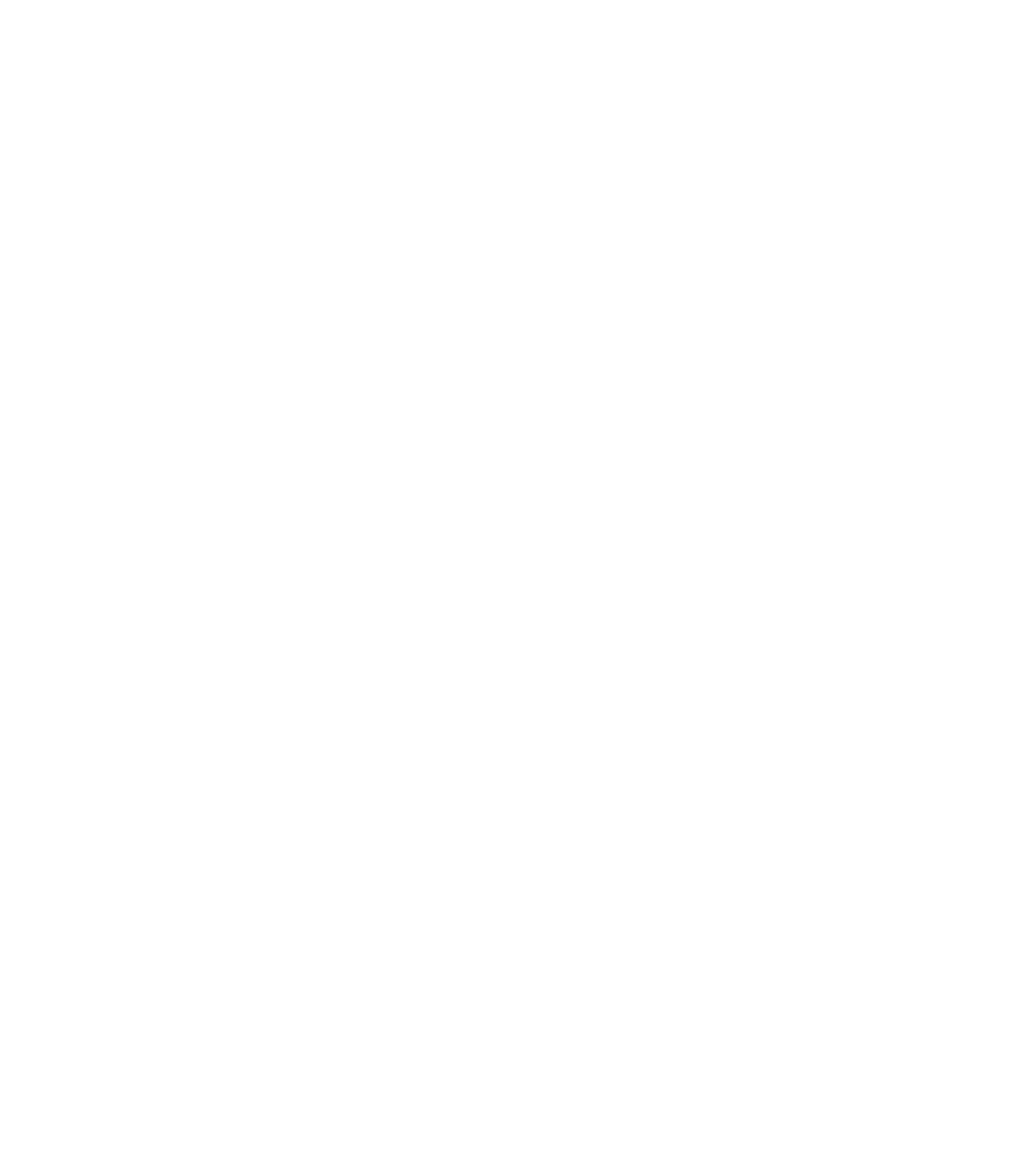
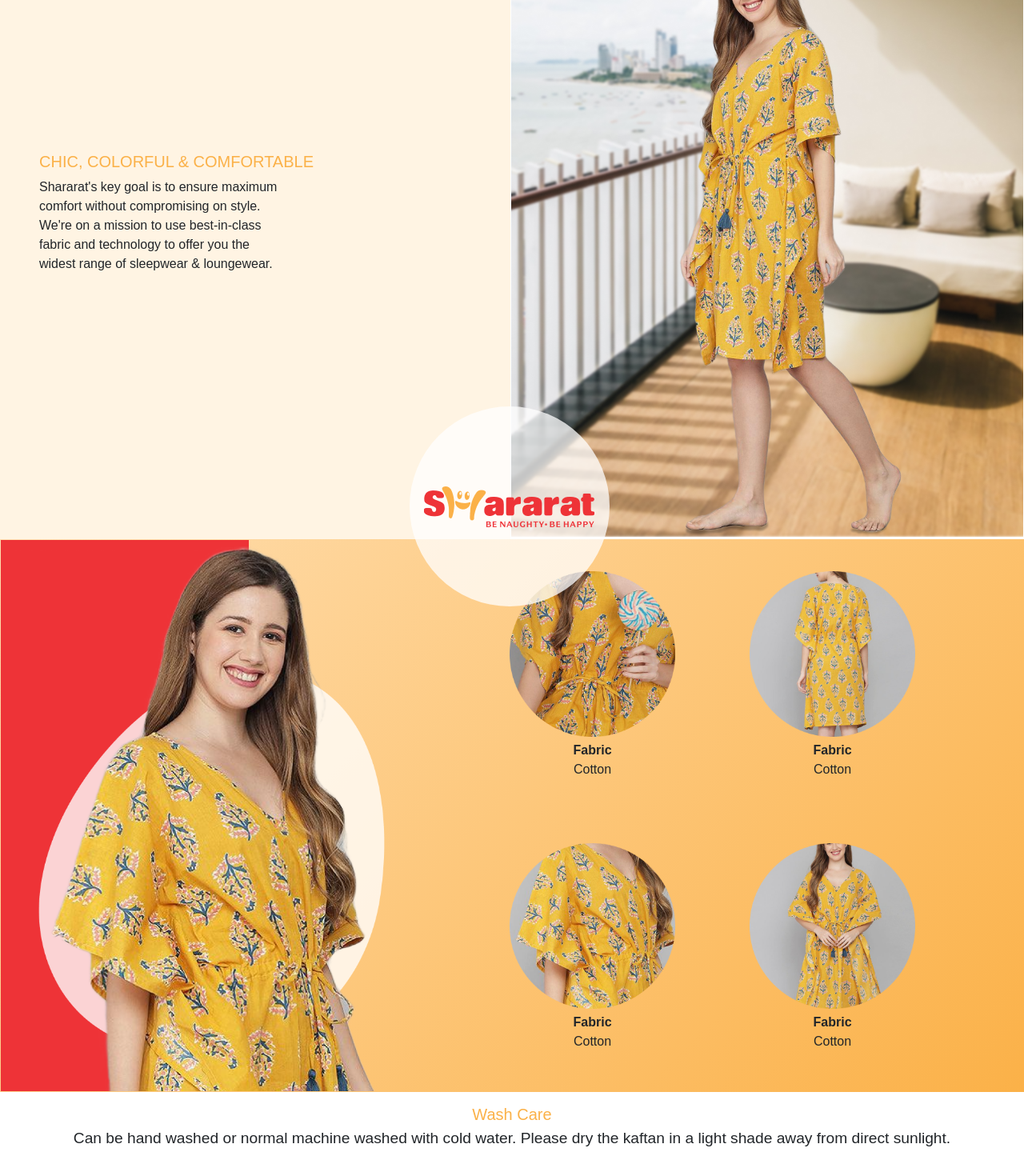
Before and after one commit to rba1aji/InterviewAssignment, a React (Create React App) app: page / in a window 1280 px wide. Shown: the part 2532-4002 px from the top of the page at 80% size. Before the commit the page ends 2406 px from the top, so only its background shows below. Built offline with nearby package versions, Linux system fonts and the light colour scheme.

Commit message:
done fully figma-1 for desktop

```diff
--- a/src/App.css
+++ b/src/App.css
@@ -50,10 +50,36 @@
   padding: 2.75vw;
 }
 
-.bold-gold p{
+.bold-gold {
   color: #FBB148;
 }
 
 /* .page2row2 img {
   width: '28vw';
 } */
+
+.page3middle {
+
+  background: rgba(255, 255, 255, 0.75);
+  position: absolute;
+  border-radius:50%;
+   width: 250px;
+  height: 250.42px;
+  left:40%;
+  top:380%;
+}
+
+.page3middle img{
+  position: absolute;
+  top:40%;
+  left:7%;
+}
+
+.page5table img{
+  padding:2%;
+  width: 90%;
+}
+
+.page5table td{
+  padding:5%;
+}
--- a/src/App.js
+++ b/src/App.js
@@ -3,6 +3,9 @@
 import React from 'react';
 import Page2 from './pages/page2';
 import Page3 from './pages/Page3';
+import Page4 from './pages/Page4';
+import Page5 from './pages/page5';
+
 
 function App() {
   return (
@@ -10,6 +13,8 @@
       <Page1 />
       <Page2 />
       <Page3/>
+      <Page4/>
+      <Page5/>
     </div>
   );
 }
--- /dev/null
+++ b/src/pages/Page4.js
@@ -0,0 +1,22 @@
+import React from "react";
+import logo1 from '../assets/logo1.png';
+import img8 from '../assets/img8.png';
+
+export default function Page4() {
+    return (
+        <div>
+            <table style={{ height: '100vh', width: '100vw' }}>
+                <tr>
+                    <td style={{ width: '50vw', background: '#FFF4E3' }}>
+                        <div className="ps-5">
+                            <h4 className="bold-gold h5">CHIC, COLORFUL & COMFORTABLE</h4>
+                            <p style={{ paddingRight: '48%' }}>Shararat's key goal is to ensure maximum comfort without compromising on style. We're on a mission to use best-in-class fabric and technology to offer you the widest range of sleepwear & loungewear.</p>
+                        </div>
+                    </td>
+                    <span className="page3middle"><img  className='' src={logo1}/></span>
+                    <td><img style={{ width: '50vw' }} src={img8} /></td>
+                </tr>
+            </table>
+        </div>
+    );
+}
--- /dev/null
+++ b/src/pages/page5.js
@@ -0,0 +1,48 @@
+import React from "react";
+import img9 from '../assets/img9.png'
+import img10 from '../assets/img10.png'
+import img11 from '../assets/img11.png'
+import img12 from '../assets/img12.png'
+import img14 from '../assets/img14.png'
+
+export default function Page5() {
+    return (
+        <div><table style={{
+            background: 'linear-gradient(135deg, #FFDEAF 0%, #FBB148 100%)',
+            width: '100vw', height: '85vh'
+        }}>
+            <tr>
+                <td >
+                    <img style={{ width: '40vw' }} src={img9} />
+                </td>
+                <td stye={{ width: '60vw' }}>
+                    <table className="page5table">
+                        <tr className="text-center">
+                            <td><img src={img10} />
+                                <p><b>Fabric</b><br />Cotton</p>
+                            </td>
+                            <td><img src={img14} />
+                                <p><b>Fabric</b><br />Cotton</p>
+                            </td>
+
+                        </tr>
+                        <tr className="text-center">
+                            <td><img src={img11} />
+                                <p><b>Fabric</b><br />Cotton</p>
+                            </td>
+                            <td><img src={img12} />
+                                <p><b>Fabric</b><br />Cotton</p>
+                            </td>
+                        </tr>
+                    </table>
+                </td>
+            </tr>
+        </table>
+            <div className="text-center py-3">
+                <h5 className="bold-gold mb-1">Wash Care</h5>
+                <p style={{ fontSize: '120%' }} className='px-5'> Can be hand washed or normal machine washed with cold water. Please dry the kaftan in a light shade away
+                    from direct sunlight.</p>
+            </div>
+        </div>
+    );
+}
```
Also changed, not shown: src/assets/img14.png (added).
